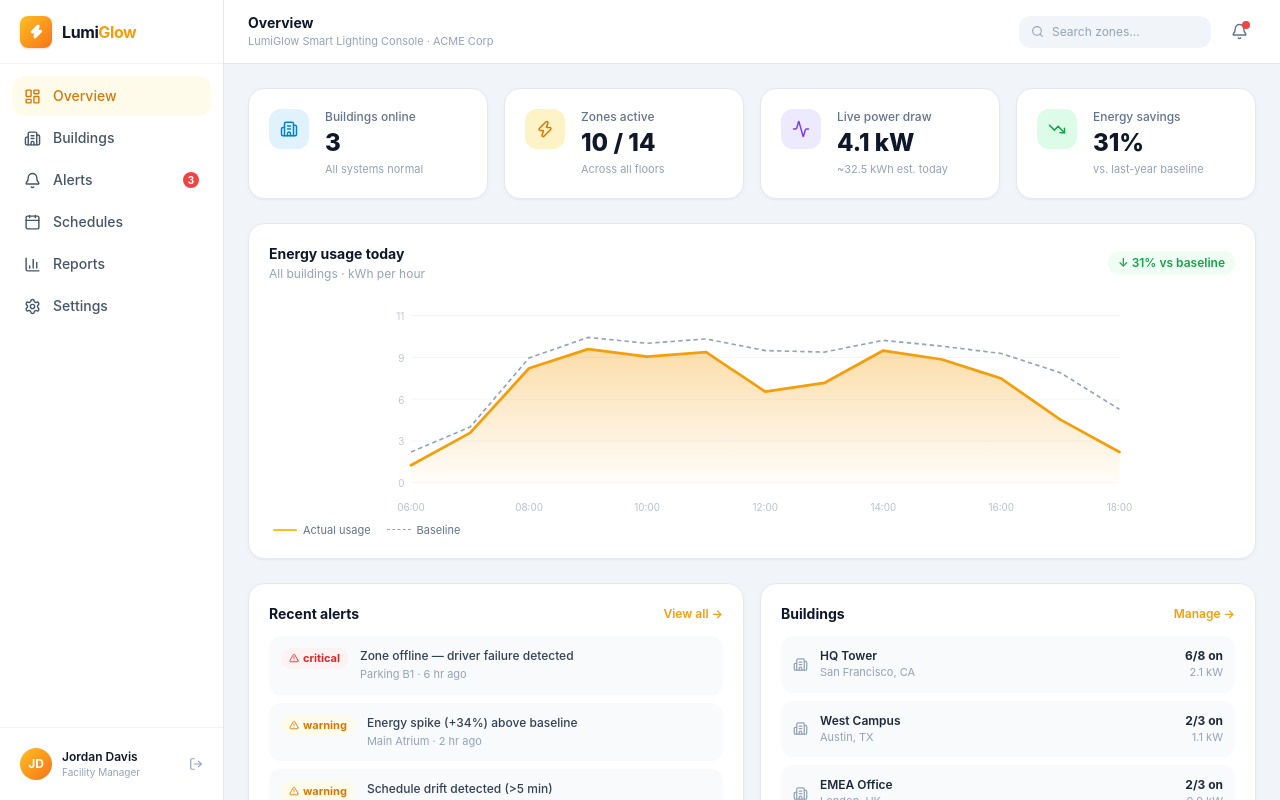
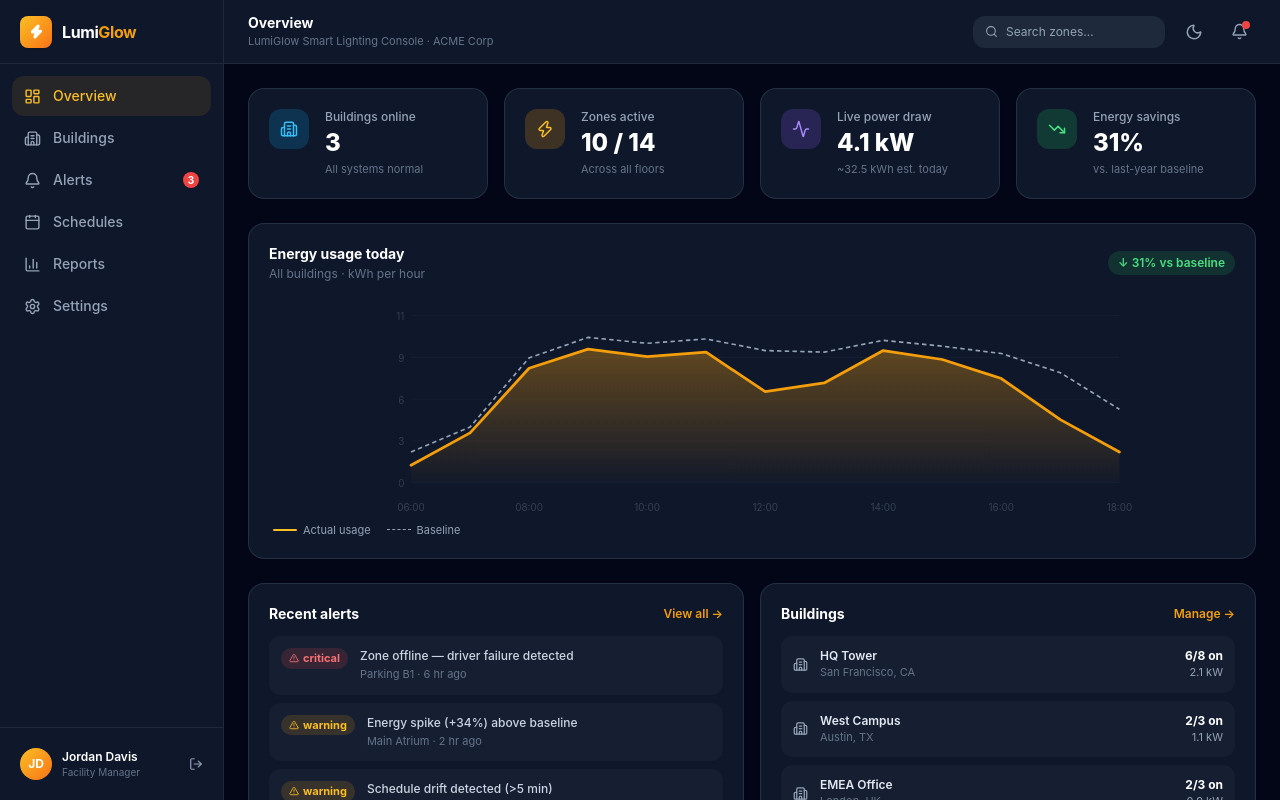
Before and after one commit to Lumi-Labs-Demo/lumiglow, a Next.js app: page /dashboard in a window 1280 px wide. Built offline with nearby package versions, Linux system fonts and the light colour scheme.

Commit message:
feat: make dashboard default to dark mode with toggle
- Default to dark mode on first load (unless user previously chose light)
- Add ThemeToggle button to dashboard header for user control

Co-authored-by: Kevin (kebin) Tran <ktran@makenotion.com>

```diff
--- a/app/dashboard/page.tsx
+++ b/app/dashboard/page.tsx
@@ -10,6 +10,7 @@ import {
   ChevronDown, ChevronUp, ToggleLeft, ToggleRight, Menu,
 } from "lucide-react";
 import { cn } from "@/lib/utils";
+import ThemeToggle from "@/components/ThemeToggle";
 import {
   buildings as initialBuildings,
   alerts as initialAlerts,
@@ -556,6 +557,9 @@ export default function DashboardPage() {
             />
           </div>
 
+          {/* Theme toggle */}
+          <ThemeToggle />
+
           {/* Notification bell */}
           <button
             onClick={() => setTab("alerts")}
--- a/app/layout.tsx
+++ b/app/layout.tsx
@@ -9,7 +9,8 @@ export default function RootLayout({ children }: { children: React.ReactNode })
   useEffect(() => {
     setMounted(true);
     const saved = localStorage.getItem("lumiglow-theme");
-    if (saved === "dark" || (!saved && window.matchMedia("(prefers-color-scheme: dark)").matches)) {
+    // Default to dark mode unless the user explicitly chose light
+    if (saved !== "light") {
       document.documentElement.classList.add("dark");
     }
   }, []);
```
